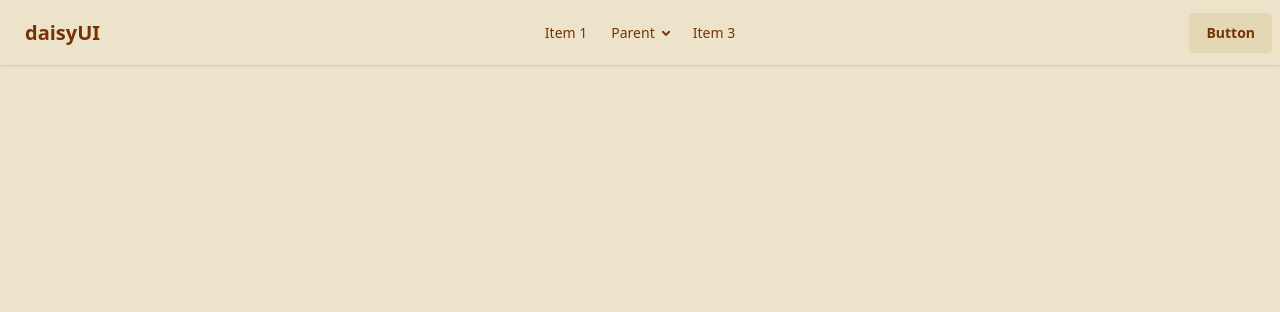
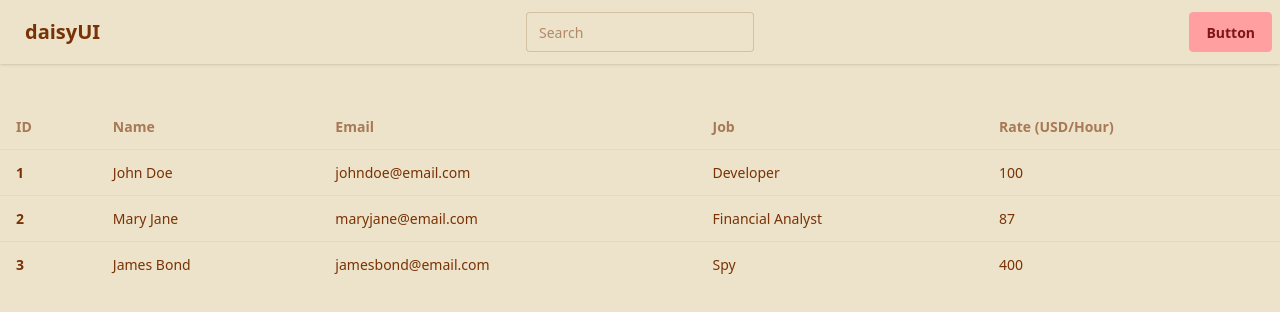
Before and after one commit to larissaborsari/crud-tutorial, a React (Vite) app in the folder crud-frontend/: page / in a window 1280 px wide. Shown: the top 312 px of the page. Built offline with nearby package versions, Linux system fonts and the light colour scheme.

Commit message:
adding the main table

```diff
--- a/crud-frontend/src/App.jsx
+++ b/crud-frontend/src/App.jsx
@@ -1,5 +1,6 @@
 import './App.css'
 import Navbar from './components/Navbar'
+import TableList from './components/TableList'
 
 function App() {
 
@@ -8,6 +9,7 @@ function App() {
     <html data-theme="retro">
       <div>
        <Navbar />
+       <TableList />
       </div>
     </html>
     </>
--- a/crud-frontend/src/components/Navbar.jsx
+++ b/crud-frontend/src/components/Navbar.jsx
@@ -7,39 +7,15 @@ export default function Navbar() {
                 <div tabIndex={0} role="button" className="btn btn-ghost lg:hidden">
                 <svg xmlns="http://www.w3.org/2000/svg" className="h-5 w-5" fill="none" viewBox="0 0 24 24" stroke="currentColor"> <path strokeLinecap="round" strokeLinejoin="round" strokeWidth="2" d="M4 6h16M4 12h8m-8 6h16" /> </svg>
                 </div>
-                <ul
-                tabIndex={0}
-                className="menu menu-sm dropdown-content bg-base-100 rounded-box z-1 mt-3 w-52 p-2 shadow">
-                <li><a>Item 1</a></li>
-                <li>
-                    <a>Parent</a>
-                    <ul className="p-2">
-                    <li><a>Submenu 1</a></li>
-                    <li><a>Submenu 2</a></li>
-                    </ul>
-                </li>
-                <li><a>Item 3</a></li>
-                </ul>
+
             </div>
             <a className="btn btn-ghost text-xl">daisyUI</a>
             </div>
             <div className="navbar-center hidden lg:flex">
-            <ul className="menu menu-horizontal px-1">
-                <li><a>Item 1</a></li>
-                <li>
-                <details>
-                    <summary>Parent</summary>
-                    <ul className="p-2">
-                    <li><a>Submenu 1</a></li>
-                    <li><a>Submenu 2</a></li>
-                    </ul>
-                </details>
-                </li>
-                <li><a>Item 3</a></li>
-            </ul>
+            <input type="text" placeholder="Search" className="input input-bordered w-24 md:w-auto" />
             </div>
             <div className="navbar-end">
-            <a className="btn">Button</a>
+            <a className="btn btn-primary">Button</a>
             </div>
     </div>
         </>
--- /dev/null
+++ b/crud-frontend/src/components/TableList.jsx
@@ -0,0 +1,40 @@
+export default function TableList() {
+    const clients = [
+        {id: 1, name: "John Doe", email: "johndoe@email.com", job: "Developer", rate: "100", isActive: true},
+        {id: 2, name: "Mary Jane", email: "maryjane@email.com", job: "Financial Analyst", rate: "87", isActive: true},
+        {id: 3, name: "James Bond", email: "jamesbond@email.com", job: "Spy", rate: "400", isActive: false},
+    ]
+    return (
+        <>
+            <div className="overflow-x-auto mt-10">
+                <table className="table">
+                    {/* head */}
+                    <thead>
+                    <tr>
+                        <th>ID</th>
+                        <th>Name</th>
+                        <th>Email</th>
+                        <th>Job</th>
+                        <th>Rate (USD/Hour)</th>
+                    </tr>
+                    </thead>
+                    <tbody>
+                    {/* row 1 */}
+                    {clients.map((client) =>
+                        (
+                            <tr className="hover:bg-base-300">
+                            <th>{client.id}</th>
+                            <td>{client.name}</td>
+                            <td>{client.email}</td>
+                            <td>{client.job}</td>
+                            <td>{client.rate}</td>
+                            </tr>
+                        )
+                    )}
+
+                    </tbody>
+                </table>
+            </div>
+        </>
+    )
+}
```
